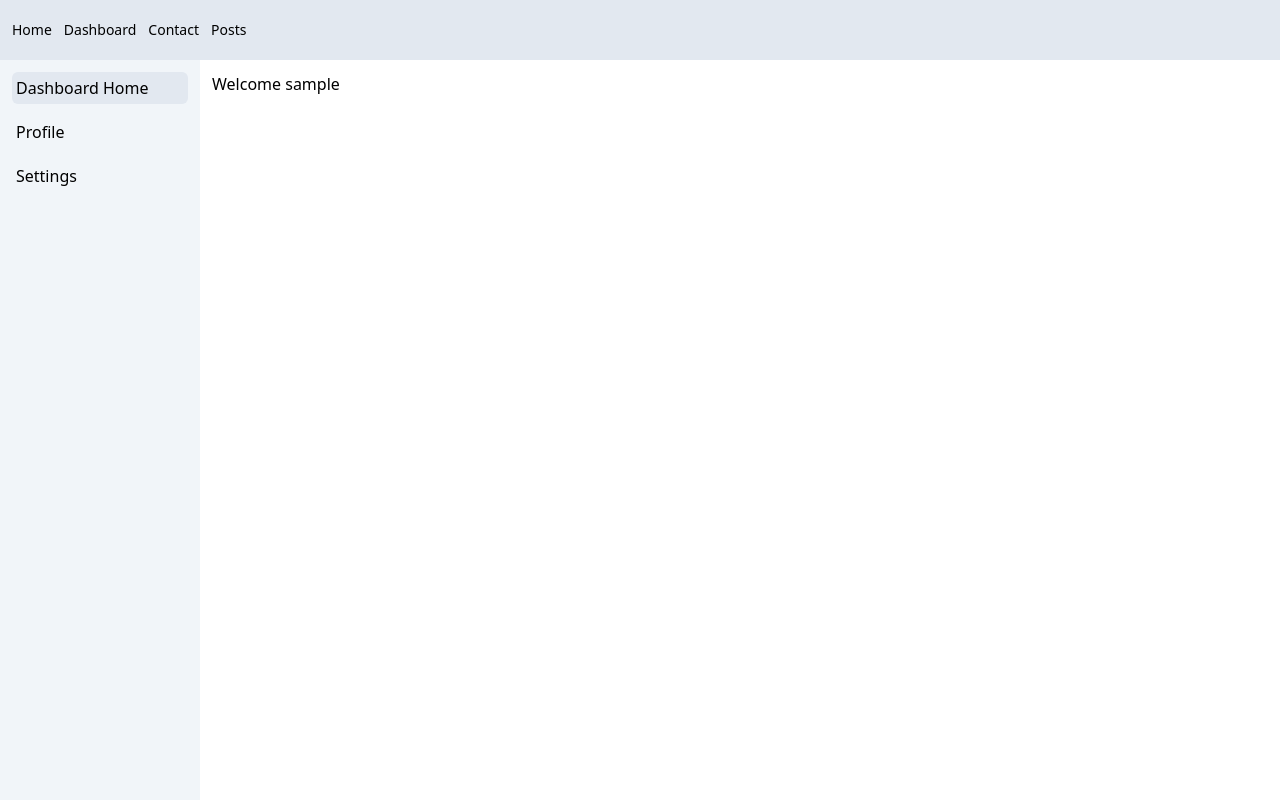
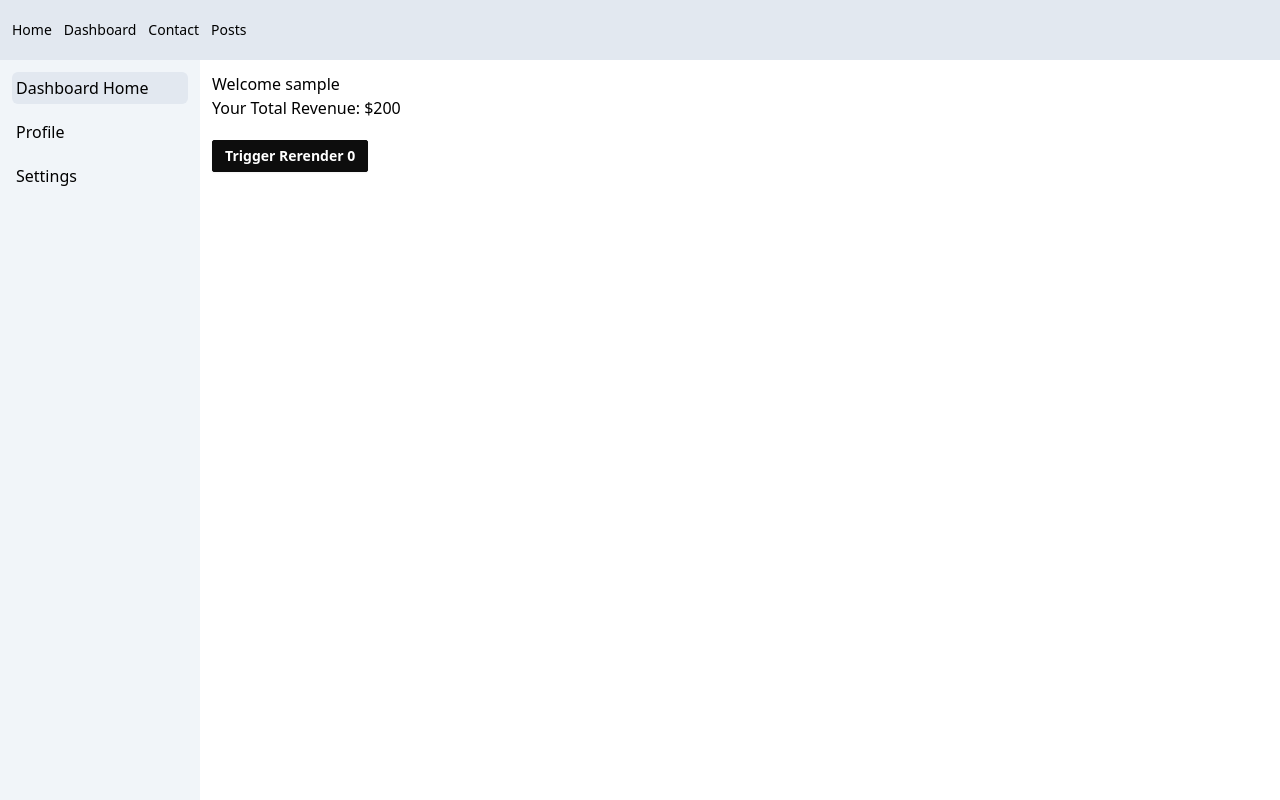
Before and after one commit to Chandu-Sasidharan/react-notes, a React (Vite) app: page /dashboard in a window 1280 px wide. Built offline with nearby package versions, Linux system fonts and the light colour scheme; sample sign-in values are in the browser's storage.

Commit message:
create useMemo example

```diff
--- a/src/pages/dashboard/welcome/index.jsx
+++ b/src/pages/dashboard/welcome/index.jsx
@@ -1,7 +1,22 @@
+import { useState } from "react";
 import useUser from "../../../store/use-user";
+import TotalRevenue from "./total-revenue";
 
 export default function Welcome() {
+    const [quantity, setQuantity] = useState(20)
+    const [count, setCount] = useState(0);
     const { userState } = useUser()
 
-    return <h1>{`Welcome ${userState.username}`}</h1>
+    return (
+        <div>
+            <h1>{`Welcome ${userState.username}`}</h1>
+            <TotalRevenue quantity={quantity} pricePerItem={10} />
+            <button
+                className="btn btn-primary btn-sm mt-5"
+                onClick={() => setCount(prev => prev + 1)}
+            >
+                Trigger Rerender {count}
+            </button>
+        </div>
+    )
 }
--- /dev/null
+++ b/src/pages/dashboard/welcome/total-revenue.jsx
@@ -0,0 +1,13 @@
+import { useMemo } from "react";
+
+export default function TotalRevenue({ quantity, pricePerItem }) {
+
+    const totalRevenue = useMemo(() => {
+        console.log('Calculating total...');
+        return quantity * pricePerItem;
+    }, [quantity, pricePerItem]);
+
+    console.log("re-rendering");
+
+    return (<h2>Your Total Revenue: ${totalRevenue}</h2>);
+}
```
